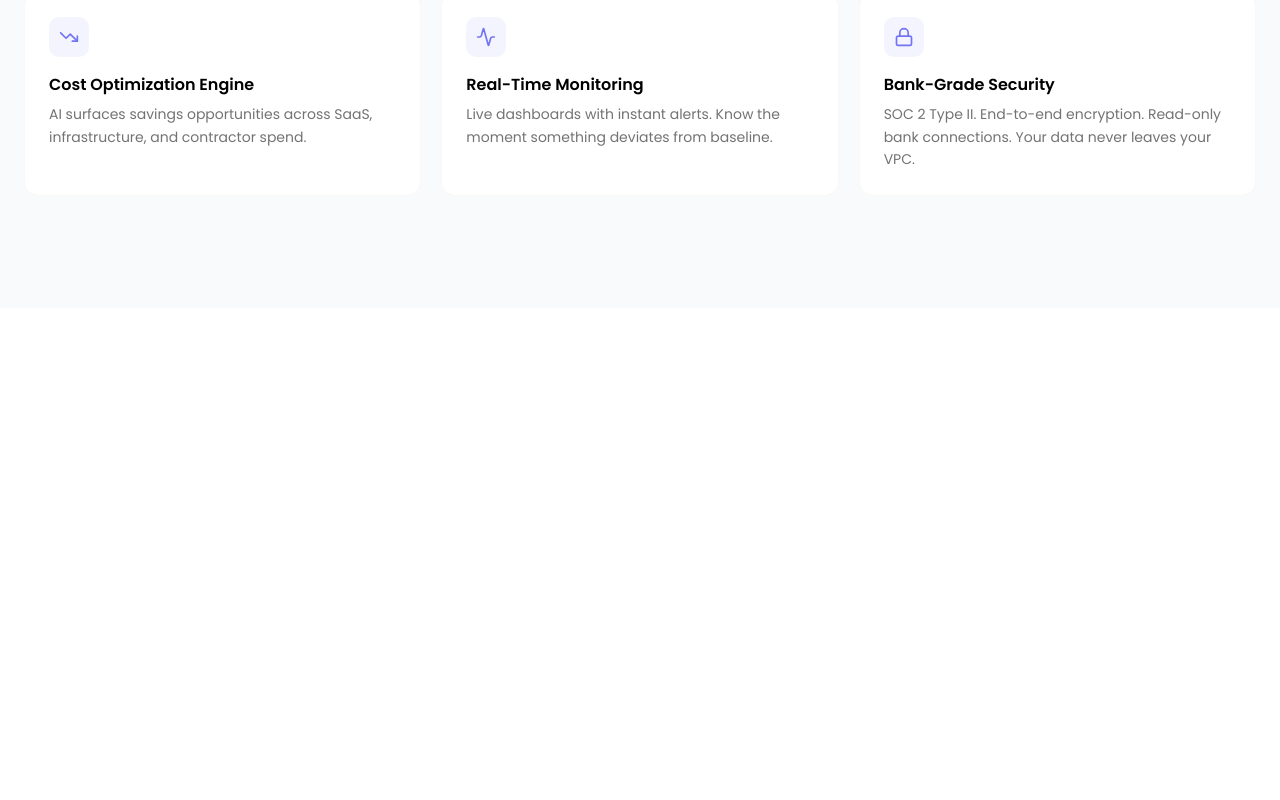
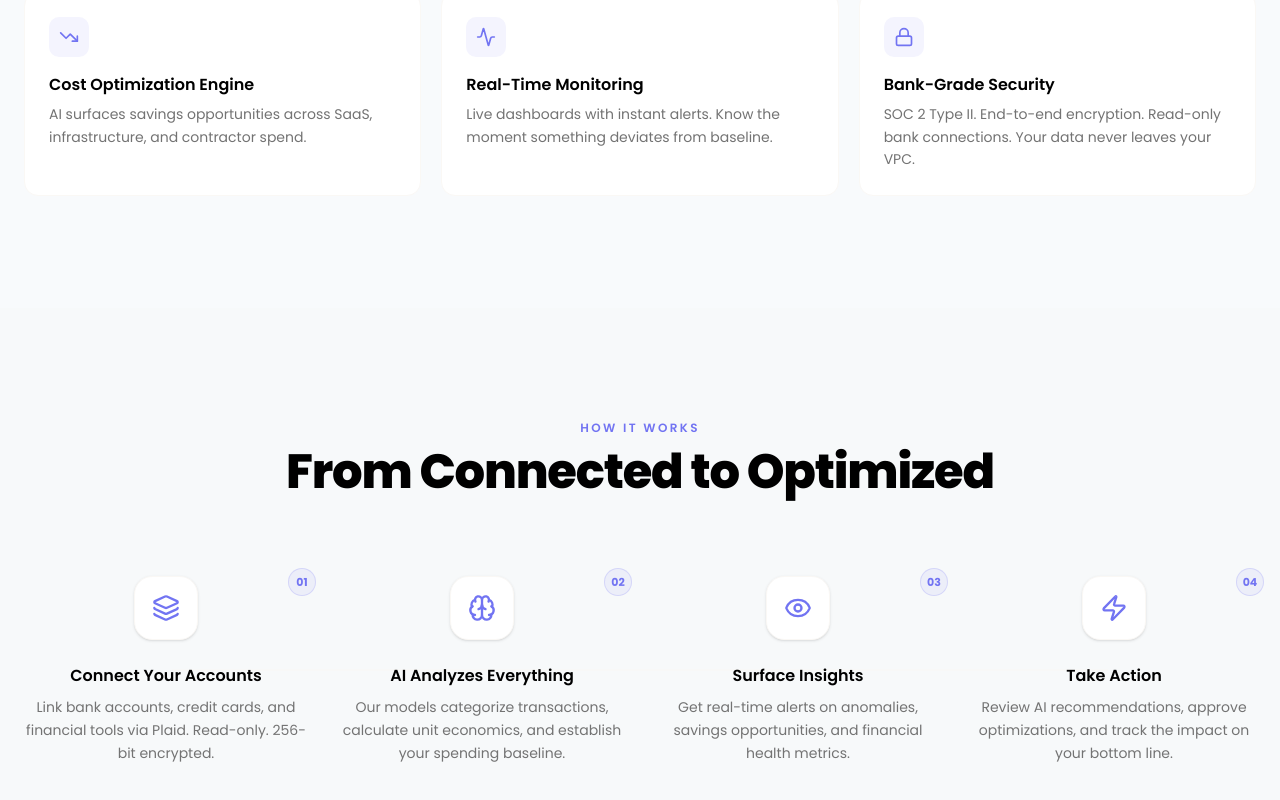
Before and after one commit to galembeck/ledgex-web, a React (Vite) app: page / in a window 1280 px wide. Shown: the part 1914-2714 px from the top of the page. Before the commit the page ends 2222 px from the top, so only its background shows below. Built offline with nearby package versions, Linux system fonts and the light colour scheme.

Commit message:
feat: create how-it-works-section component on landing-page

```diff
--- /dev/null
+++ b/src/constants/_public/how-it-works.ts
@@ -0,0 +1,32 @@
+import { Brain, Eye, Layers, Zap } from "lucide-react";
+
+export const howItWorksSteps = [
+  {
+    step: "01",
+    title: "Connect Your Accounts",
+    description:
+      "Link bank accounts, credit cards, and financial tools via Plaid. Read-only. 256-bit encrypted.",
+    icon: Layers,
+  },
+  {
+    step: "02",
+    title: "AI Analyzes Everything",
+    description:
+      "Our models categorize transactions, calculate unit economics, and establish your spending baseline.",
+    icon: Brain,
+  },
+  {
+    step: "03",
+    title: "Surface Insights",
+    description:
+      "Get real-time alerts on anomalies, savings opportunities, and financial health metrics.",
+    icon: Eye,
+  },
+  {
+    step: "04",
+    title: "Take Action",
+    description:
+      "Review AI recommendations, approve optimizations, and track the impact on your bottom line.",
+    icon: Zap,
+  },
+];
--- a/src/pages/_public/index.tsx
+++ b/src/pages/_public/index.tsx
@@ -1,5 +1,6 @@
 import { createFileRoute } from "@tanstack/react-router";
 import { FeaturesSection } from "./~components/-features-section";
+import { HowItWorksSection } from "./~components/-how-it-works-section";
 import { IntroSection } from "./~components/-intro-section";
 import { LogoCloud } from "./~components/-logo-cloud";
 
@@ -13,6 +14,7 @@ function LandingPage() {
       <IntroSection />
       <LogoCloud />
       <FeaturesSection />
+      <HowItWorksSection />
     </main>
   );
 }
--- /dev/null
+++ b/src/pages/_public/~components/-how-it-works-section.tsx
@@ -0,0 +1,63 @@
+import { motion } from "framer-motion";
+import { AnimatedSection } from "@/components/animated-section";
+import { SectionHeader } from "@/components/section-header";
+import { howItWorksSteps } from "@/constants/_public/how-it-works";
+import { fadeUp } from "@/lib/framer-variants";
+
+export function HowItWorksSection() {
+  return (
+    <section
+      className="bg-muted/30 py-28 dark:bg-secondary-dark"
+      id="how-it-works"
+    >
+      <div className="mx-auto max-w-7xl px-6">
+        <SectionHeader
+          keyword="How it Works"
+          title="From Connected to Optimized"
+        />
+
+        <div className="relative">
+          <div className="absolute top-1/2 right-[12%] left-[12%] hidden h-px -translate-y-1/2 bg-border lg:block dark:bg-third-dark" />
+
+          <AnimatedSection className="grid grid-cols-1 gap-8 md:grid-cols-2 lg:grid-cols-4">
+            {howItWorksSteps.map((step) => (
+              <motion.div
+                className="relative text-center"
+                key={step.title}
+                variants={fadeUp}
+              >
+                <div className="relative z-10 mx-auto mb-6">
+                  <motion.div
+                    className="mx-auto flex h-16 w-16 items-center justify-center rounded-2xl border border-border bg-white shadow-sm dark:border-muted-foreground/30 dark:bg-third-dark"
+                    whileHover={{
+                      y: -2,
+                      transition: {
+                        type: "spring",
+                        stiffness: 400,
+                        damping: 25,
+                      },
+                    }}
+                  >
+                    <step.icon className="h-7 w-7 text-primary-purple" />
+                  </motion.div>
+
+                  <span className="absolute -top-2 -right-2 flex h-7 w-7 items-center justify-center rounded-full border border-primary-purple/20 bg-primary-purple/8 font-bold text-[11px] text-primary-purple">
+                    {step.step}
+                  </span>
+                </div>
+
+                <h3 className="mb-2 font-semibold text-base text-black dark:text-white">
+                  {step.title}
+                </h3>
+
+                <p className="text-muted-foreground text-sm leading-relaxed dark:text-secondary-muted-foreground">
+                  {step.description}
+                </p>
+              </motion.div>
+            ))}
+          </AnimatedSection>
+        </div>
+      </div>
+    </section>
+  );
+}
```
